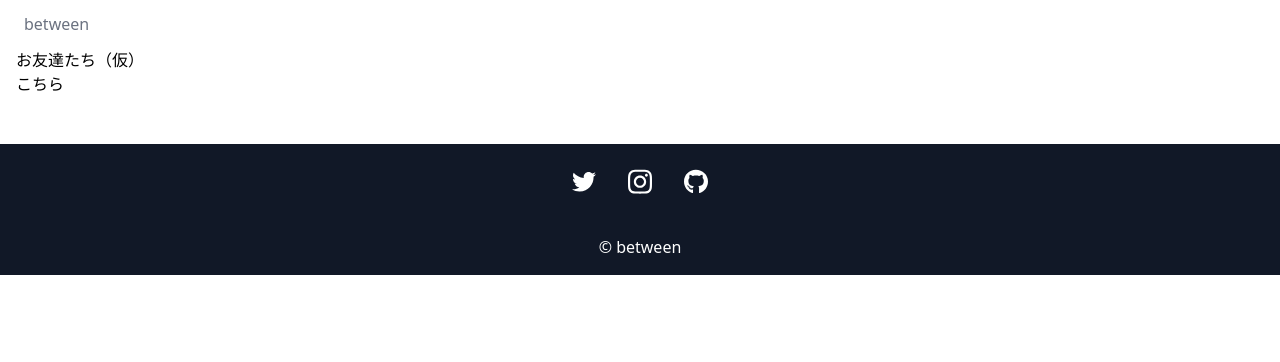
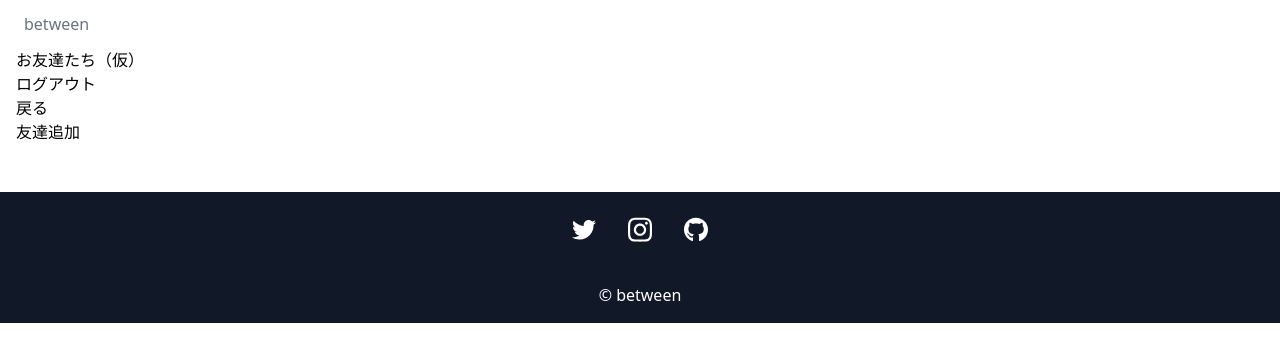
Before and after one commit to Hattori-Takuma/between-web, a Next.js app: page /friends in a window 1280 px wide. Shown: the top 362 px of the page. Built offline with nearby package versions, Linux system fonts and the light colour scheme; no server answers.

Commit message:
友達追加途中

```diff
--- /dev/null
+++ b/src/models/friendsInfoApplicationService.ts
@@ -0,0 +1,11 @@
+import { doc, setDoc, getFirestore, } from "firebase/firestore";
+
+export const db = getFirestore();
+
+export const friendsInfo = async () => {
+  const cityRef = await setDoc(doc(db, "friends"), {
+    name: "Los Angeles",
+    state: "CA",
+    country: "USA"
+  })
+}
--- a/src/pages/friends.tsx
+++ b/src/pages/friends.tsx
@@ -1,8 +1,26 @@
 import Layout from '@/components/Layout';
 import Link from 'next/link'
 import { Inter } from 'next/font/google';
+import Router from 'next/router'
+import { logout } from '../models/authApplicationServics'
+import { friendsInfo } from '@/models/friendsInfoApplicationService';
+
 
 const inter = Inter({ subsets: ['latin'] });
+
+const handler = (path:string) => {
+  Router.push(`${path}/`)
+}
+
+const addFriends = async () => {
+  const friends = await friendsInfo()
+  }
+
+   const googleLogOut = async () => {
+    await logout();
+    handler('/login')
+    console.log('logout');
+   };
 
 
 
@@ -10,9 +28,16 @@ const friends = () => {
   return (
      <Layout>
       <div>お友達たち（仮）</div>
+      <button onClick={googleLogOut}>ログアウト</button>
+
+      <div>
        <Link href="/login">
-        こちら
+          戻る
       </Link>
+      </div>
+      <button onClick={addFriends}>友達追加</button>
+
+
     </Layout>
   )
 }
```
